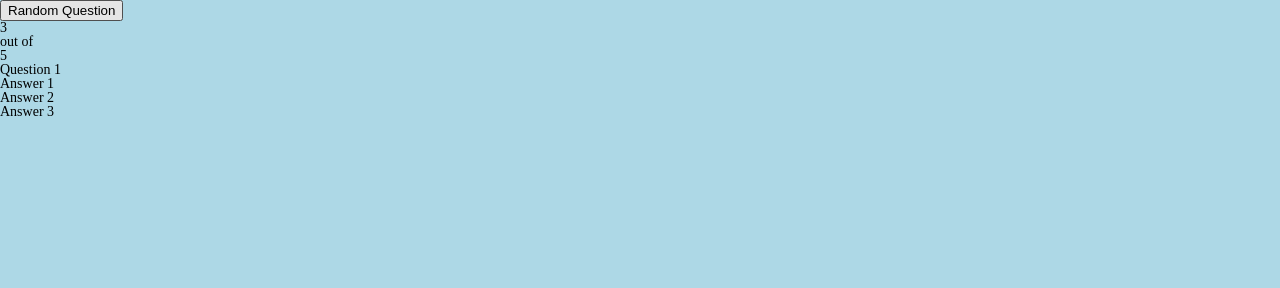
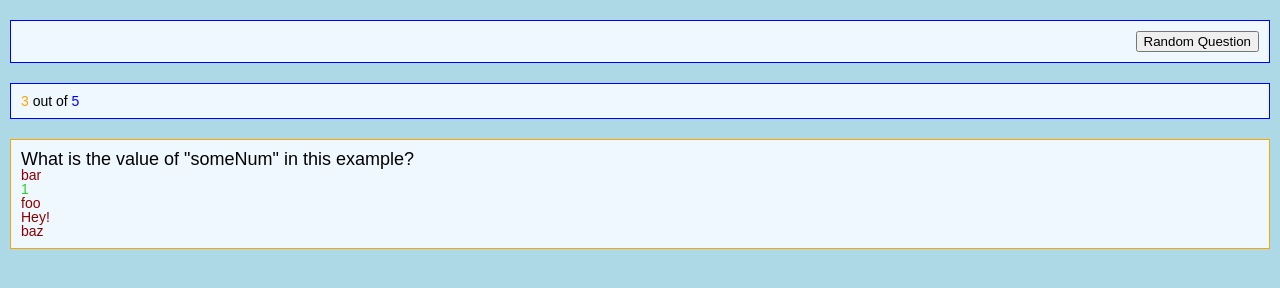
Before and after one commit to SophGits/fact-keeper, a website: page index.html in a window 1280 px wide. Both pictures are taken after a click on the button "Random Question". Drawn offline with Linux system fonts and the light colour scheme.

Commit message:
Display a random Question and answer set on button click. Identify which are correct using CSS.

```diff
--- a/assets/scripts/facts.json
+++ b/assets/scripts/facts.json
@@ -33,6 +33,40 @@ var facts = [
       'JavaScript',
       'functions'
     ]
+  },
+  {
+    'question' : 'Bar?',
+    'answers' : [
+      'bar',
+      'Bar'
+    ],
+    'incorrectAnswers' : [
+      'foo',
+      'baz'
+    ],
+    'weighting' : 0.7,
+    'tags': [
+      'JavaScript',
+      'methods'
+    ]
+  },
+  {
+    'question' : 'What is the value of "someNum" in this example?',
+    'questionAid': "http://i.stack.imgur.com/N0mn0.png",
+    'answers' : [
+      '1'
+    ],
+    'incorrectAnswers' : [
+      'Hey!',
+      'foo',
+      'bar',
+      'baz'
+    ],
+    'weighting' : 0.2,
+    'tags': [
+      'JavaScript',
+      'scope'
+    ]
   }
 ] // end of facts
 
--- a/assets/scripts/script.js
+++ b/assets/scripts/script.js
@@ -1,11 +1,67 @@
 $(document).ready( function() {
-  console.log("Script file here.");
 
-  if(!!facts) {
-    console.log(facts);
-    $.each(facts, function(index, fact) {
-      console.log("\n" + index + ": " + fact.question + "\n");
-    })
+  var randomButton = document.getElementById("random-question");
+  randomButton.onclick = function() {
+    var randomIndex = Math.floor(Math.random() * facts.length);
+    displayQuestion(randomIndex);
   }
 
 });
+
+function displayQuestion(index) {
+  // get question and answers from facts data
+  var question = facts[index].question;
+  var answersCorrect = facts[index].answers;
+  var answersIncorrect = facts[index].incorrectAnswers;
+
+  // clear existing answers
+  var answersList = document.getElementsByClassName("answers-list")[0];
+  while (answersList.firstChild) {
+    answersList.removeChild(answersList.firstChild);
+  }
+
+  // question
+  var questionSection = document.getElementsByClassName("question-section")[0];
+  questionSection = questionSection.querySelectorAll("header")[0];
+  console.log(questionSection);
+  questionSection.innerHTML = question;
+
+  // put all answers in ul
+  mixedAnswersList = [];
+  answersCorrect.forEach(function( item ) {
+    var node = document.createElement('li');
+    node.setAttribute("data-info", "correct");
+    node.innerHTML = item;
+    mixedAnswersList.push(node);
+  });
+  answersIncorrect.forEach(function( item ) {
+    var node = document.createElement('li');
+    node.innerHTML = item;
+    mixedAnswersList.push(node);
+  });
+  mixedAnswersList = shuffle(mixedAnswersList);
+
+  mixedAnswersList.forEach(function ( answer ) {
+    answersList.appendChild(answer);
+  });
+}
+
+// Knoth Shuffle, from http://stackoverflow.com/questions/2450954/how-to-randomize-shuffle-a-javascript-array
+function shuffle(array) {
+  var currentIndex = array.length, temporaryValue, randomIndex ;
+
+  // While there remain elements to shuffle...
+  while (0 !== currentIndex) {
+
+    // Pick a remaining element...
+    randomIndex = Math.floor(Math.random() * currentIndex);
+    currentIndex -= 1;
+
+    // And swap it with the current element.
+    temporaryValue = array[currentIndex];
+    array[currentIndex] = array[randomIndex];
+    array[randomIndex] = temporaryValue;
+  }
+
+  return array;
+}
--- a/assets/styles/style.less
+++ b/assets/styles/style.less
@@ -1,3 +1,40 @@
 @import 'reset';
 
-body { background: lightblue; }
+body {
+  background: lightblue;
+  font-family: 'Arial', sans-serif;
+  font-size: 1.4rem;
+}
+
+section {
+  padding: 1rem;
+  background-color: aliceblue;
+  margin: 2rem 1rem;
+}
+
+section.select-option {
+  text-align: right;
+  border: 1px solid blue;
+
+  button#random-question {}
+}
+
+section.progress-area {
+  border: 1px solid blue;
+  p { display: inline-block; }
+  p.current-score { color: orange; }
+  p.total { color: blue; }
+}
+
+section.question-section {
+  border: 1px solid orange;
+  header {
+    font-size: 1.8rem;
+  }
+  ul {
+    li { color: darkred; }
+    li[data-info~="correct"] {
+      color: limegreen;
+    }
+  }
+}
```
Also changed, not shown: assets/scripts/script.min.js, assets/styles/style.min.css.
